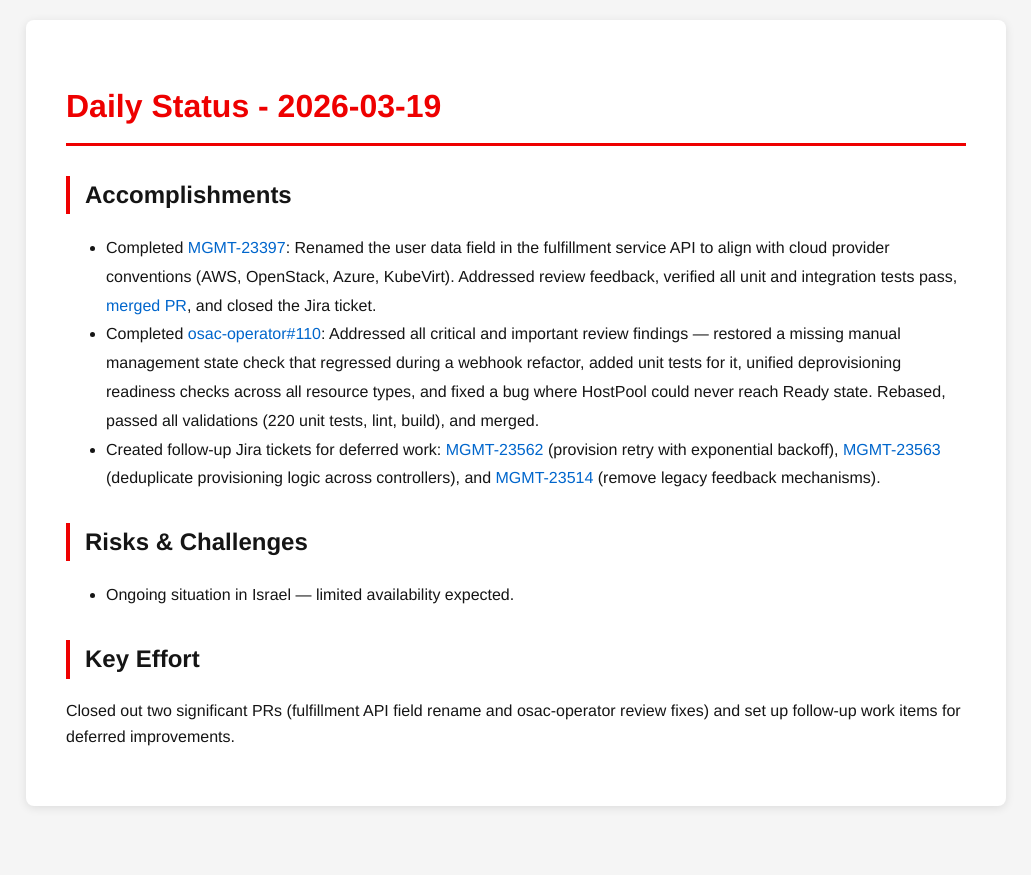
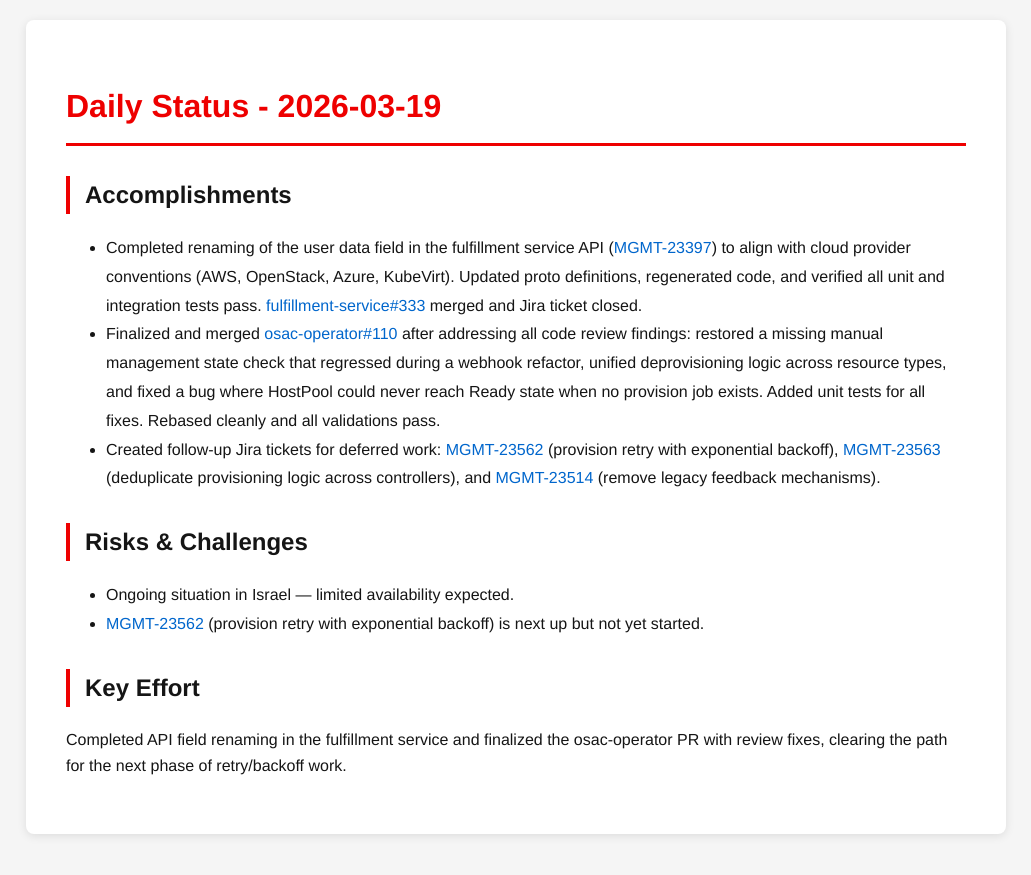
Before and after one commit to tzvatot/daily-status, a Jekyll site: the page built from 2026-03-19.md, in a window 1280 px wide. Shown: the top 875 px of the page, without its empty margins (124-1155 px from the left). Built offline with Jekyll 4.4.1, drawn with Linux system fonts in a browser that asks for light colours.

Commit message:
Daily status update - 2026-03-19

```diff
--- a/2026-03-19.md
+++ b/2026-03-19.md
@@ -7,12 +7,13 @@
 # Daily Status - 2026-03-19
 
 ## Accomplishments
-- Completed [MGMT-23397](https://issues.redhat.com/browse/MGMT-23397): Renamed the user data field in the fulfillment service API to align with cloud provider conventions (AWS, OpenStack, Azure, KubeVirt). Addressed review feedback, verified all unit and integration tests pass, [merged PR](https://github.com/osac-project/fulfillment-service/pull/333), and closed the Jira ticket.
-- Completed [osac-operator#110](https://github.com/osac-project/osac-operator/pull/110): Addressed all critical and important review findings — restored a missing manual management state check that regressed during a webhook refactor, added unit tests for it, unified deprovisioning readiness checks across all resource types, and fixed a bug where HostPool could never reach Ready state. Rebased, passed all validations (220 unit tests, lint, build), and merged.
+- Completed renaming of the user data field in the fulfillment service API ([MGMT-23397](https://issues.redhat.com/browse/MGMT-23397)) to align with cloud provider conventions (AWS, OpenStack, Azure, KubeVirt). Updated proto definitions, regenerated code, and verified all unit and integration tests pass. [fulfillment-service#333](https://github.com/osac-project/fulfillment-service/pull/333) merged and Jira ticket closed.
+- Finalized and merged [osac-operator#110](https://github.com/osac-project/osac-operator/pull/110) after addressing all code review findings: restored a missing manual management state check that regressed during a webhook refactor, unified deprovisioning logic across resource types, and fixed a bug where HostPool could never reach Ready state when no provision job exists. Added unit tests for all fixes. Rebased cleanly and all validations pass.
 - Created follow-up Jira tickets for deferred work: [MGMT-23562](https://issues.redhat.com/browse/MGMT-23562) (provision retry with exponential backoff), [MGMT-23563](https://issues.redhat.com/browse/MGMT-23563) (deduplicate provisioning logic across controllers), and [MGMT-23514](https://issues.redhat.com/browse/MGMT-23514) (remove legacy feedback mechanisms).
 
 ## Risks & Challenges
 - Ongoing situation in Israel — limited availability expected.
+- [MGMT-23562](https://issues.redhat.com/browse/MGMT-23562) (provision retry with exponential backoff) is next up but not yet started.
 
 ## Key Effort
-Closed out two significant PRs (fulfillment API field rename and osac-operator review fixes) and set up follow-up work items for deferred improvements.
+Completed API field renaming in the fulfillment service and finalized the osac-operator PR with review fixes, clearing the path for the next phase of retry/backoff work.
```
